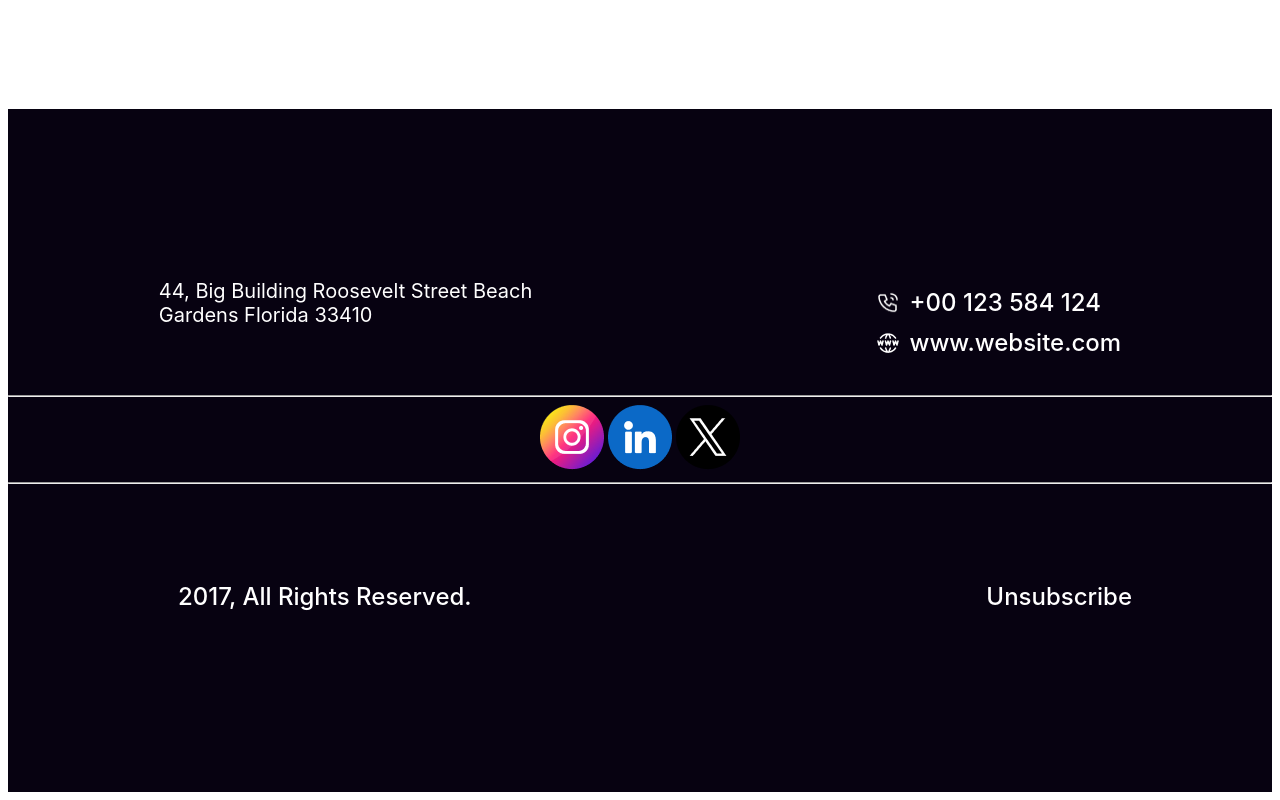
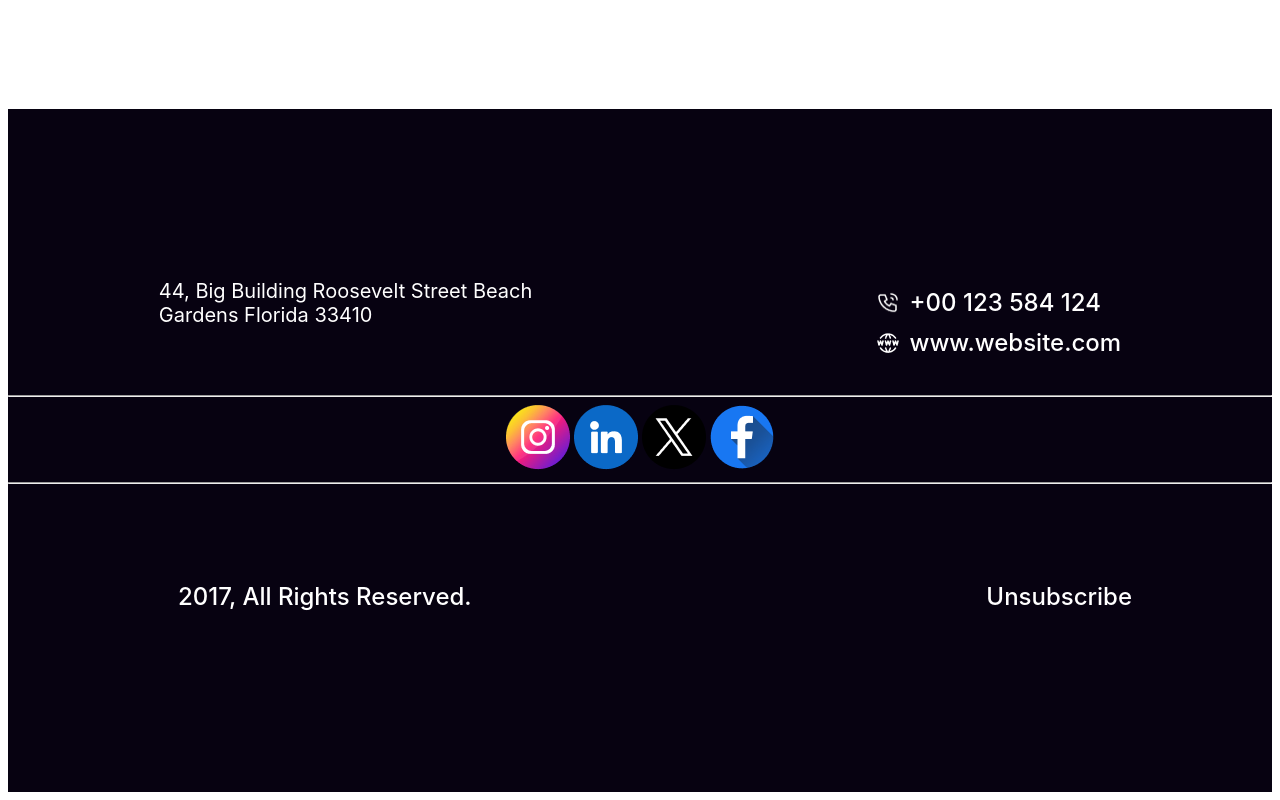
Before and after one commit to fardinariful/New-Year-Assignment, a plain HTML site: page index.html in a window 1280 px wide. Shown: the part 6264-7064 px from the top of the page. Drawn offline with Linux system fonts and the light colour scheme.

Commit message:
png added

```diff
--- a/index.html
+++ b/index.html
@@ -131,6 +131,7 @@
                 <a href=""><img src="./images/Instagram.png" alt=""></a>
                 <a href=""><img src="./images/Linkedin.png" alt=""></a>
                 <a href=""><img src="./images/Twitter.png" alt=""></a>
+                <a href=""><img src="./images/Facebook.png" alt=""></a>
             </div>
             <hr>
             <div class="final-part">
```
